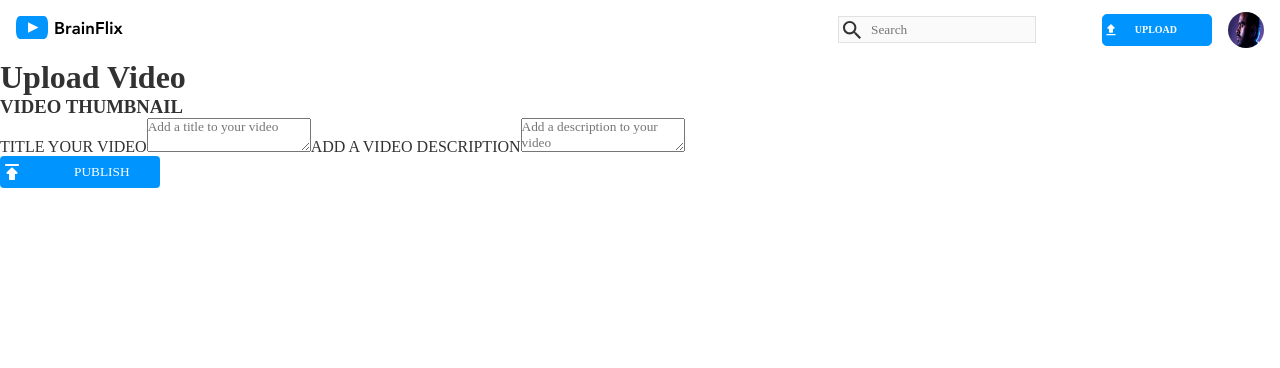
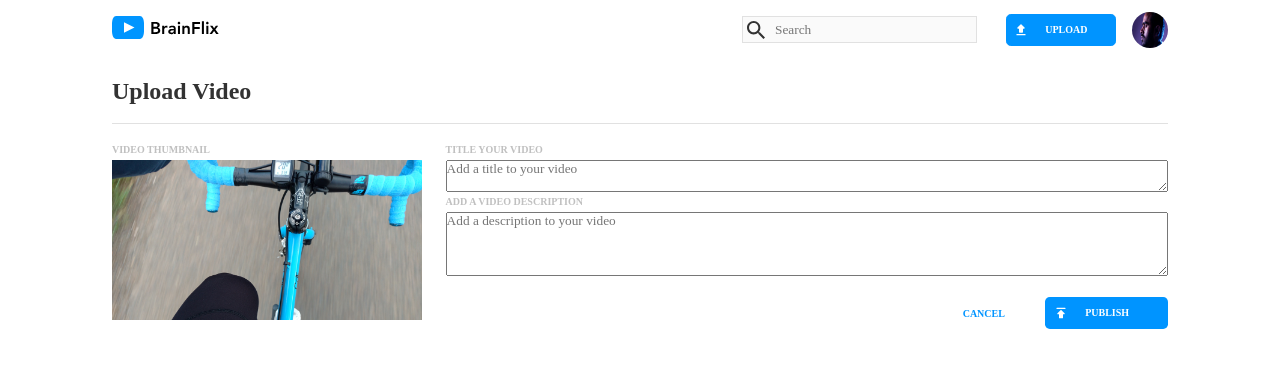
Before and after one commit to nicole758/nicole-fonseca-brainflix, a React (Create React App) app: page /upload in a window 1280 px wide. Shown: the top 368 px of the page. Built offline with nearby package versions, Linux system fonts and the light colour scheme.

Commit message:
added video upload link and styled upload page

```diff
--- a/src/components/CommentForm/CommentForm.scss
+++ b/src/components/CommentForm/CommentForm.scss
@@ -2,6 +2,8 @@
 @import "../../styles/partials/variables";
 
 .comment {
+    margin: 0.5rem 0;
+
     &__top {
         width: 20%;
         @include tablet{
@@ -18,6 +20,7 @@
     &__container {
         display: flex;
         padding: 0 1rem;
+        margin-bottom: 1rem;
         @include tablet{
             justify-content: space-between;
         }
@@ -30,6 +33,7 @@
             @include tablet{
                 margin-right: auto;
                 margin-left: 20px;
+                width:100%;
             }
         }
 
@@ -55,6 +59,8 @@
 
             @include tablet{
                 height:2rem;
+                width:80%;
+                margin-right:1.5rem;
             }
 
             &:focus {
@@ -77,10 +83,24 @@
             @include tablet{
                 width:10rem;
                 height:2rem;
+                margin-left: auto;
+                width: 20%;
+            }
+
+            &--img{
+                @include tablet{
+                margin-left: 0.5rem;
+                height: 1rem;
+                }
             }
 
             &--text {
-                margin-left: 50px;
+                @include mobile-labels;
+                margin-left: 3.125rem;
+                @include tablet{
+                    margin-left:0.625rem;
+                }
+
             }
         }
     }
--- a/src/components/Header/Header.scss
+++ b/src/components/Header/Header.scss
@@ -11,6 +11,9 @@
 
     @include tablet{
         flex-direction: row;
+    }
+    @include desktop{
+        margin: 0 6rem;
     }
 
     &__logo {
@@ -62,6 +65,7 @@
 
         &--icon{
             height:1rem;
+            margin-left: 0.4rem;
         }
     }
 
@@ -93,7 +97,7 @@
         &--input {
             padding-left: 2rem;
             height: 1.7rem;
-            width: 80%;
+            width: 95%;
             border: 1px solid $mercury;
             background-color: $alabaster;
         }
--- a/src/components/NextVideos/NextVideos.scss
+++ b/src/components/NextVideos/NextVideos.scss
@@ -4,6 +4,16 @@
 @import "../../styles/partials/variables";
 
 .nextVideo{
+    @include desktop{
+        border-left: 1px solid $mercury;
+    }
+
+    &__title{
+        color: $silver;
+        @include mobile-labels;
+        margin-bottom:1rem;
+
+    }
 
     &__item{
         color: $black;
--- a/src/components/PostedComments/PostedComments.scss
+++ b/src/components/PostedComments/PostedComments.scss
@@ -7,10 +7,17 @@
     flex-direction: column;
     margin: 0.5rem 1rem;
     border-top: 1px solid $mercury;
+    @include tablet{
+        margin-top: 1.5rem;
+    }
 }
 .comment {
     display: flex;
     border-bottom: 1px solid $mercury;
+
+    @include tablet{
+        margin: 1rem 0;
+    }
 
     &__left {
 
@@ -25,6 +32,9 @@
     }
 
     &__right{
+        @include tablet{
+            width:100%;
+        }
        &--top {
         display: flex;
         justify-content: space-between;
@@ -41,6 +51,9 @@
         @include mobile-body-copy;
         margin: 0;
         margin-bottom: 0.5rem;
+        @include tablet{
+            margin-bottom:1rem;
+        }
     }
 }
 }
--- a/src/components/VideoDetails/VideoDetails.scss
+++ b/src/components/VideoDetails/VideoDetails.scss
@@ -4,30 +4,41 @@
 
     &__description{
         @include mobile-body-copy;
+        margin: 1rem 0;
     }
 
     &--container{
         margin: 0 1rem;
+
+        @include desktop{
+            margin:0;
+        }
     }
 
     &--title{
         @include mobile-header;
+        margin: 0.5rem 0;
 
     }
     &__subContainer {
         display: flex;
         border-top: 1px solid $mercury;
         border-bottom: 1px solid $mercury;
-        padding: 12px 0;
+        padding: .75rem 0;
+
+        @include desktop{
+            border-top:none;
+            padding:0;
+        }
 
 
         &--channel{
-            margin: 8px 0.2rem;
+            margin-bottom:0.5rem;
             @include mobile-subheader;
 
         }
         &--time {
-            margin: 0.2rem 0.2rem;
+            // margin: 0.2rem 0.2rem;
             @include mobile-body-copy;
             color: $silver;
             @include tablet{
@@ -36,7 +47,7 @@
         }
 
         &--num {
-            margin: 0.2rem 0.2rem;
+            // margin: 0.2rem 0.2rem;
             display: flex;
             flex-direction: column;
             margin-left: 60px;
@@ -55,10 +66,16 @@
                     flex-direction: row;
                 }
             }
+            &-2{
+                margin-bottom:0.1rem;
+            }
 
             &-3{
                 @include tablet{
                     margin-left: 1rem;
+                }
+                @include desktop{
+                    margin-right: 1rem;
                 }
             }
         }
@@ -72,7 +89,7 @@
 
     &__commentlength{
         @include mobile-subheader;
+        margin-bottom: 1rem;
     }
 
-
 }
--- a/src/components/VideoHero/VideoHero.scss
+++ b/src/components/VideoHero/VideoHero.scss
@@ -1,8 +1,18 @@
+@import "../../styles/partials/mixins";
+@import "../../styles/partials/globals";
+@import "../../styles/partials/variables";
+
+
 .hero__video {
 
     &--image {
         width: 100%;
         margin-top: 1rem;
+
+        @include desktop{
+            padding: 0px 10rem;
+            background-color: black;
+        }
     }
 
 
--- a/src/pages/Home/Home.scss
+++ b/src/pages/Home/Home.scss
@@ -1,8 +1,10 @@
 @import "../../styles/partials/mixins";
+@import "../../styles/partials/variables";
 
 .main{
     @include desktop{
         display:flex;
+        margin: 0 6rem;
     }
 
     &__main{
--- a/src/pages/Upload/Upload.js
+++ b/src/pages/Upload/Upload.js
@@ -1,23 +1,41 @@
 import publish from "../../assets/images/publish.svg";
+import pic from "../../assets/images/Upload-video-preview.jpg"
+import "./Upload.scss";
+
 function Upload() {
+    function handleUpload() {
+        window.alert("Upload was successful!");
+        window.location.href = '/videos/84e96018-4022-434e-80bf-000ce4cd12b8';
+
+    }
     return (
-        <div>
-            <h1>Upload Video</h1>
-            <div>
-                <h3>VIDEO THUMBNAIL</h3>
-                <div></div>
-                <label className="">
+        <div className="upload">
+            <h1 className="upload__title">Upload Video</h1>
+            <div className="upload__container">
+                <div className="upload__left">
+                    <h3 className="upload__label">VIDEO THUMBNAIL</h3>
+                    <img className="upload__picture" src={pic}></img>
+                </div>
+                <div className="upload__right">
+                    <label className="upload__label">
                         TITLE YOUR VIDEO
-                    <textarea className="" placeholder="Add a title to your video"></textarea>
                     </label>
-                <label className="">
+                    <textarea className="upload__input input1" placeholder="Add a title to your video"></textarea>
+                    <label className="upload__label">
                         ADD A VIDEO DESCRIPTION
-                    <textarea className="" placeholder="Add a description to your video"></textarea>
                     </label>
-                <button className="comment__container--button">
-                    <img className="comment__container--button--img" src={publish} alt="comment button" />
-                    <span className="comment__container--button--text">PUBLISH</span>
+                    <textarea className="upload__input input2" placeholder="Add a description to your video"></textarea>
+                    <div className="upload__buttons">
+                        <button className="upload__button" onClick={handleUpload}>
+                            <img className="upload__button--img" src={publish} alt="comment button" />
+                            <span className="upload__button--text">PUBLISH</span>
                         </button>
+                        <button className="upload__cancel">
+                            <span className="upload__cancel--text"> CANCEL </span>
+                        </button>
+                    </div>
+                </div>
+
             </div>
         </div>
     )
--- a/src/pages/Upload/Upload.scss
+++ b/src/pages/Upload/Upload.scss
@@ -0,0 +1,126 @@
+@import "../../styles/partials/globals";
+@import "../../styles/partials/mixins";
+@import "../../styles/partials/typography";
+@import "../../styles/partials/variables";
+
+.upload {
+    margin: 1rem 1rem;
+
+    @include desktop {
+        margin: 0 7rem;
+    }
+
+
+    &__left {
+        @include desktop {
+            width: 30%;
+            margin-right: 1.5rem;
+        }
+    }
+
+    &__right {
+        display: flex;
+        flex-direction: column;
+
+        @include desktop {
+            width: 70%;
+        }
+    }
+
+    &__container {
+        display: flex;
+        flex-direction: column;
+
+        @include desktop {
+            flex-direction: row;
+            margin-top: 1rem;
+        }
+    }
+
+    &__title {
+        @include mobile-header;
+
+        @include desktop {
+            border-bottom: 1px solid $mercury;
+            padding: 1rem 0;
+        }
+    }
+
+    &__picture {
+        height: 10rem;
+        width: 100%;
+
+        @include tablet {
+            width: 44%;
+        }
+
+        @include desktop {
+            width: 100%;
+        }
+    }
+
+    &__label {
+        @include mobile-labels;
+        color: silver;
+    }
+
+    &__buttons {
+        @include tablet {
+            display: flex;
+            width: 34%;
+            margin-left: auto;
+        }
+    }
+
+    &__button {
+        background-color: $blue;
+        border: none;
+        color: $white;
+        display: flex;
+        align-items: center;
+        height: 2rem;
+        margin-top: 1.3rem;
+        border-radius: 0.3rem;
+        width: 100%;
+        @include tablet{
+            order:2;
+        }
+
+        &--img {
+            height: 1rem;
+            margin-left: 0.5rem;
+        }
+
+        &--text {
+            margin-left: 6rem;
+            @include mobile-labels;
+            @include tablet{
+                margin-left:1rem;
+            }
+        }
+    }
+
+    &__cancel {
+        width: 100%;
+        background-color: $white;
+        border: none;
+        @include mobile-labels;
+        color: $blue;
+        margin-top: 1.5rem;
+    }
+
+}
+
+.input1 {
+    @include tablet {
+        height: 2rem;
+    }
+
+}
+
+.input2 {
+    @include tablet {
+        height: 4rem;
+    }
+
+}
```
Also changed, not shown: src/assets/images/Upload-video-preview.jpg (added). Lines whose indentation alone changed are shown as unchanged.
